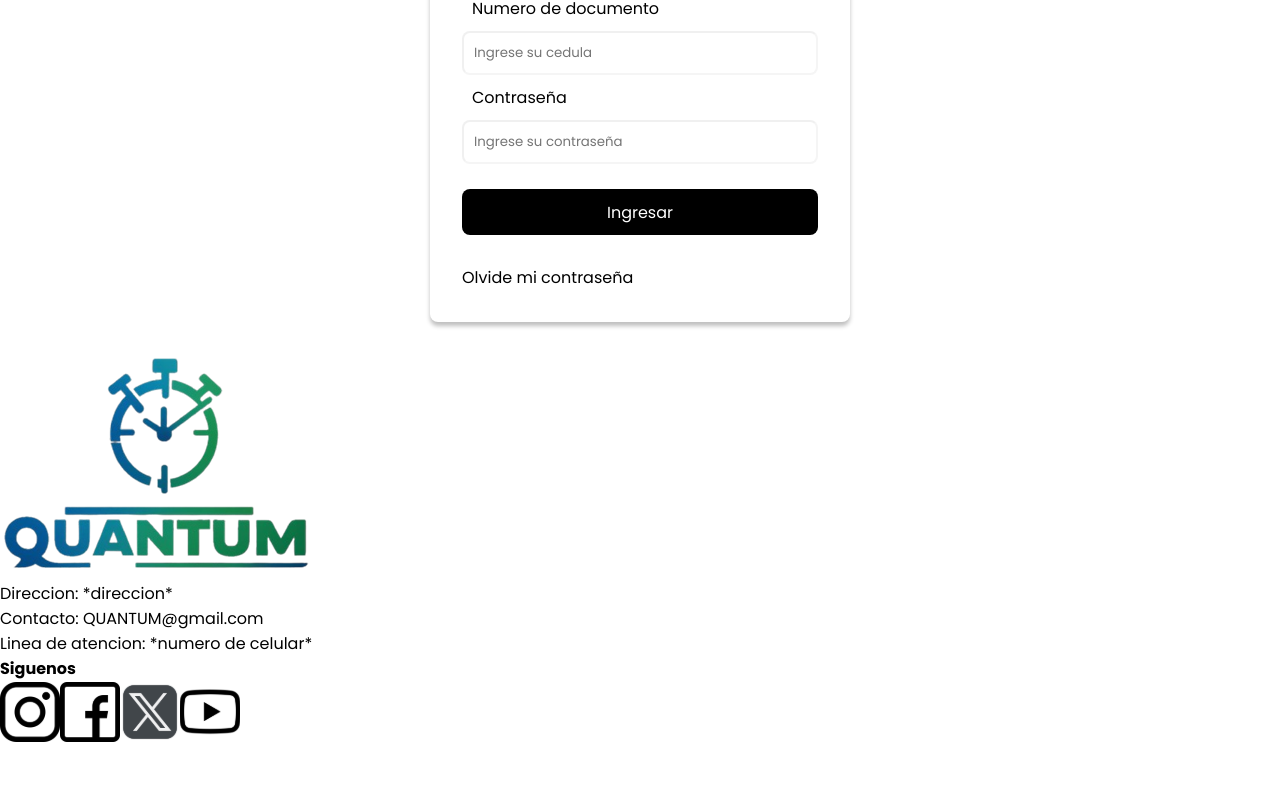
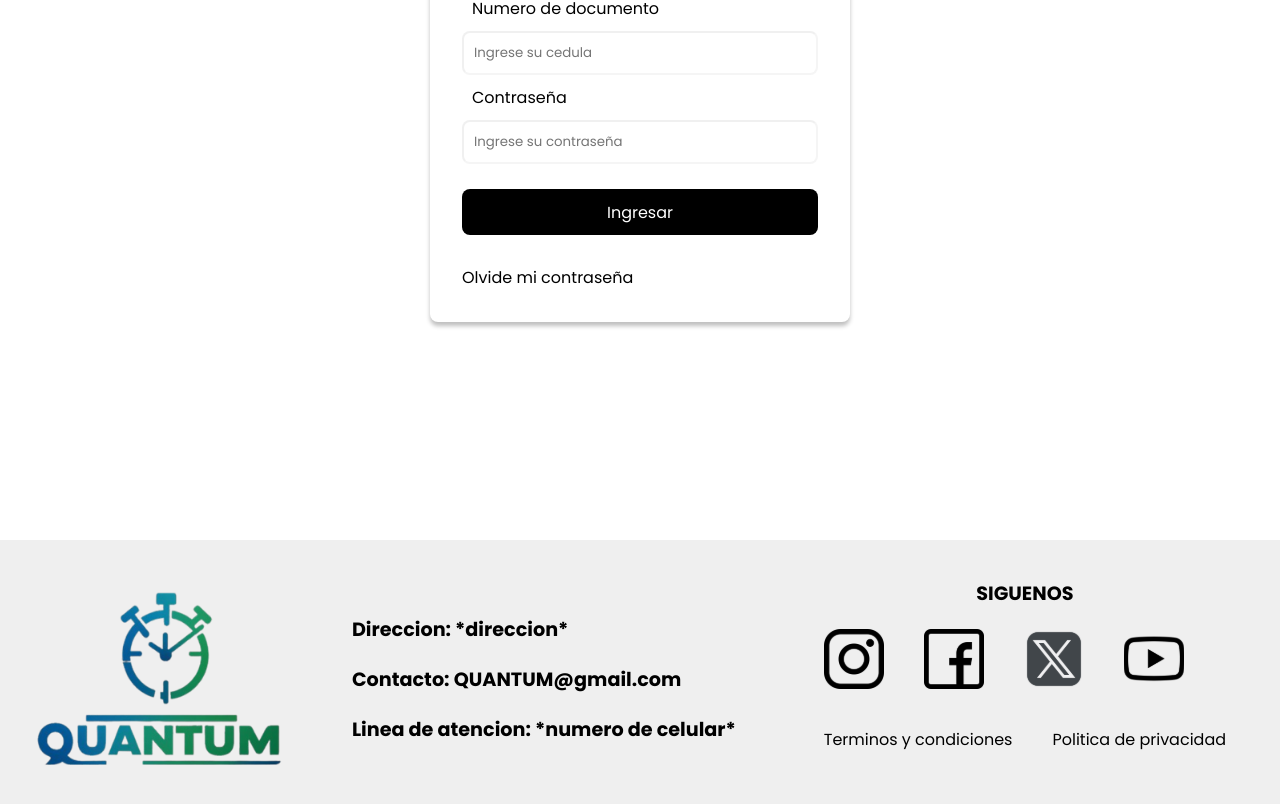
Before and after one commit to T0rricelly/mookup_quantum, a React (Vite) app: page / in a window 1280 px wide. Shown: the part 336-1140 px from the top of the page. Before the commit the page ends 1085 px from the top, so only its background shows below. Built offline with nearby package versions, Linux system fonts and the light colour scheme.

Commit message:
Finish login view

```diff
--- a/index.html
+++ b/index.html
@@ -7,7 +7,9 @@
     <title>Login</title>
   </head>
   <body>
-    <div id="root"></div>
+    <div id="root">
+
+    </div>
     <script type="module" src="/src/main.jsx"></script>
   </body>
 </html>
--- a/package.json
+++ b/package.json
@@ -11,7 +11,8 @@
   },
   "dependencies": {
     "react": "^19.0.0",
-    "react-dom": "^19.0.0"
+    "react-dom": "^19.0.0",
+    "react-router-dom": "^7.4.1"
   },
   "devDependencies": {
     "@eslint/js": "^9.21.0",
--- /dev/null
+++ b/src/components/Forgot_Password.jsx
@@ -0,0 +1,7 @@
+import React from 'react'
+
+export const Forgot_Password = () => {
+  return (
+    <div>Forgot</div>
+  )
+}
--- a/src/components/content_login.jsx
+++ b/src/components/content_login.jsx
@@ -10,7 +10,7 @@ export const Content_Login = () => {
         <label htmlFor="password" className='container__label'>Contraseña</label>
         <input type="text" className='container__input' placeholder='Ingrese su contraseña' name='password' />
         <button type='submit' className='container__submit'>Ingresar</button>
-        <a href="#" className='container__link'>Olvide mi contraseña</a>
+        <a href="/forgot" className='container__link'>Olvide mi contraseña</a>
       </form>
     </main>
   )
--- a/src/components/footer.jsx
+++ b/src/components/footer.jsx
@@ -8,21 +8,28 @@ import ytLogo from './../assets/icons/yt_logo.svg'
 
 export const Footer = () => {
     return (
-        <footer>
+        <footer className='footer'>
             <img src={quantumLogo} alt="logo quantum" className='footer__img' />
             <div className='footer__info'>
                 <p className='footer__data'>Direccion: *direccion*</p>
                 <p className='footer__data'>Contacto: QUANTUM@gmail.com</p>
                 <p className='footer__data'>Linea de atencion: *numero de celular*</p>
             </div>
-            <div className='footer__social'>
-                <h4 className='footer__title'>Siguenos</h4>
-                <a href="https://www.instagram.com/quantum/" target="_blank" rel="noopener noreferrer" className='footer__link'><img src={instagramLogo} alt="" /></a>
-                <a href="https://www.facebook.com/quantum/" target="_blank" rel="noopener noreferrer" className='footer__link'><img src={facebookLogo} alt="" /></a>
-                <a href="https://www.x.com/quantum/" target="_blank" rel="noopener noreferrer" className='footer__link'><img src={xLogo} alt="" /></a>
-                <a href="https://www.youtube.com/quantum/" target="_blank" rel="noopener noreferrer" className='footer__link'><img src={ytLogo} alt="" /></a>
+            <div className="footer__contain">
 
+                <div className='footer__social'>
+                    <h4 className='footer__title'>SIGUENOS</h4>
+                    <a href="https://www.instagram.com/quantum/" target="_blank" rel="noopener noreferrer" className='footer__link'><img src={instagramLogo} alt="" /></a>
+                    <a href="https://www.facebook.com/quantum/" target="_blank" rel="noopener noreferrer" className='footer__link'><img src={facebookLogo} alt="" /></a>
+                    <a href="https://www.x.com/quantum/" target="_blank" rel="noopener noreferrer" className='footer__link'><img src={xLogo} alt="" /></a>
+                    <a href="https://www.youtube.com/quantum/" target="_blank" rel="noopener noreferrer" className='footer__link'><img src={ytLogo} alt="" /></a>
+                </div>
+                <a href="#" className='footer__politics'>Terminos y condiciones</a>
+                <a href="#" className='footer__politics'>Politica de privacidad</a>
             </div>
+
+
         </footer>
+
     )
 }
--- a/src/main.jsx
+++ b/src/main.jsx
@@ -3,11 +3,20 @@ import { createRoot } from 'react-dom/client';
 import { Header } from './components/header';
 import { Content_Login } from './components/content_login';
 import { Footer } from './components/footer';
-
+import { BrowserRouter, Routes } from 'react-router-dom';
+import { Route } from 'react-router-dom';
+import { Forgot_Password } from './components/forgot_password';
 createRoot(document.getElementById('root')).render(
   <StrictMode>
-    <Header/>
-    <Content_Login/>
+    <Header />
+    <BrowserRouter>
+      <Routes>
+        <Route path="*" element={<Content_Login></Content_Login>} />
+
+        <Route path="/login" element={<Content_Login></Content_Login>} />
+        <Route path="/forgot" element={<Forgot_Password></Forgot_Password>} />
+      </Routes>
+    </BrowserRouter>
     <Footer/>
   </StrictMode>
 );
--- a/src/styles/content_login.css
+++ b/src/styles/content_login.css
@@ -4,7 +4,7 @@
 }
 .container{
     display:block;
-    margin: 0 auto;
+    margin: 100px auto 185px;
     width: 420px;
     height: 494px;
 }
@@ -13,7 +13,7 @@
     font-family: "Inter", sans-serif;
     font-size: 34px;
     font-weight: 700;
-    margin: 100px 0 52px 0;
+    margin: 0 0 52px 0;
     text-align: center;
 }
 .container__form{
--- a/src/styles/footer.css
+++ b/src/styles/footer.css
@@ -0,0 +1,37 @@
+.footer {
+    width: 100%;
+    height: 280px;
+    display: flex;
+    justify-content: space-around;
+    background-color: #EFEFEF;
+    align-items: center;
+}
+.footer__img{
+    width: 250px;
+    height: 180px;
+}
+.footer__info {
+    line-height: 50px;
+    font-weight: 700;
+    font-size: 1.2rem;
+}
+
+.footer__link {
+    font-size: 1.2rem;
+    margin: 0 20px;
+    font-weight: 700;
+}
+
+.footer__title {
+    font-size: 1.2rem;
+    font-weight: 700;
+    margin-bottom: 20px;
+    text-align: center;
+}
+
+.footer__politics {
+    display: inline-block;
+    color: #000;
+    text-decoration: none;
+    margin: 30px 20px ;
+}
```
Also changed, not shown: 1 other file (tests, documents, lock files or other folders).
